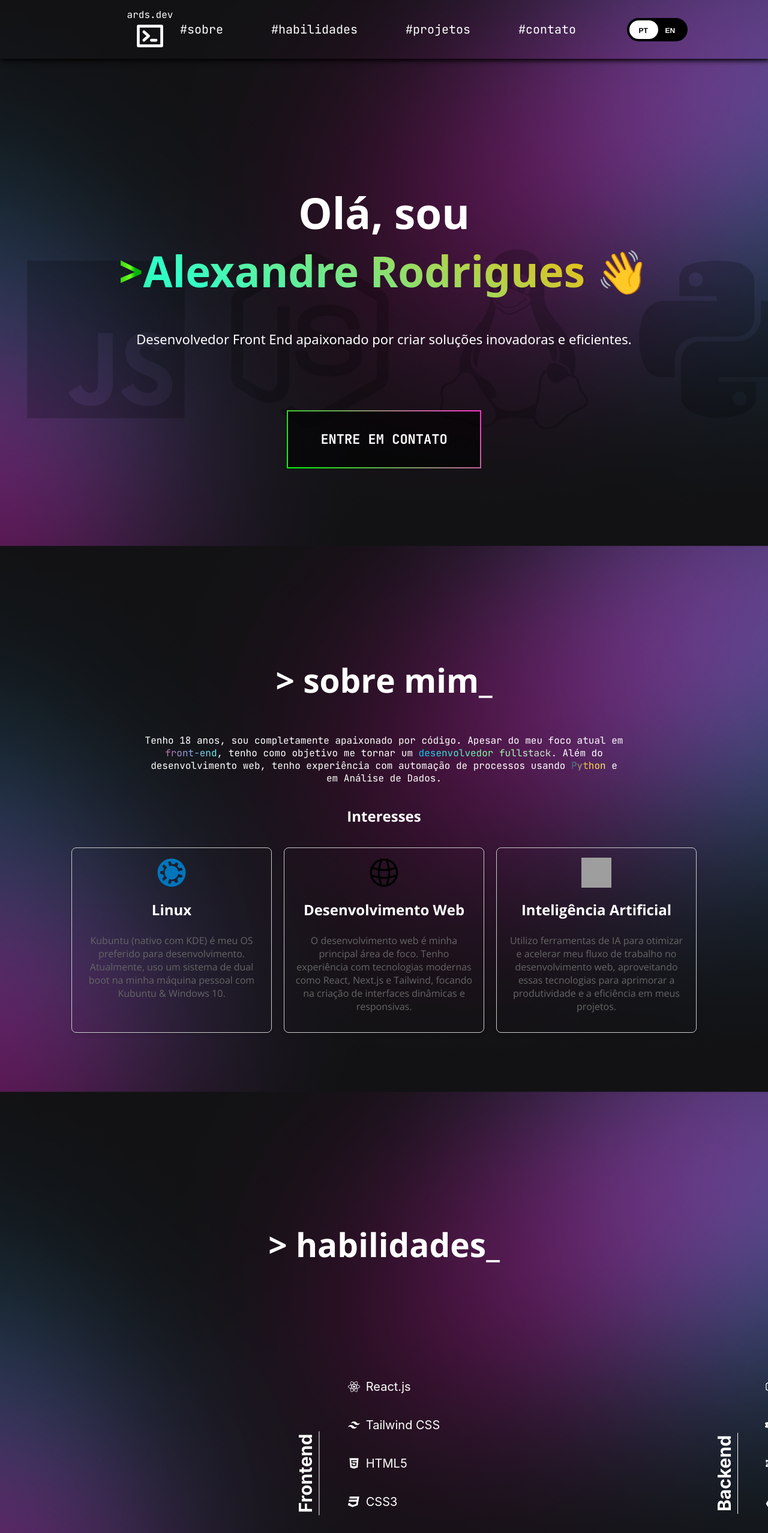
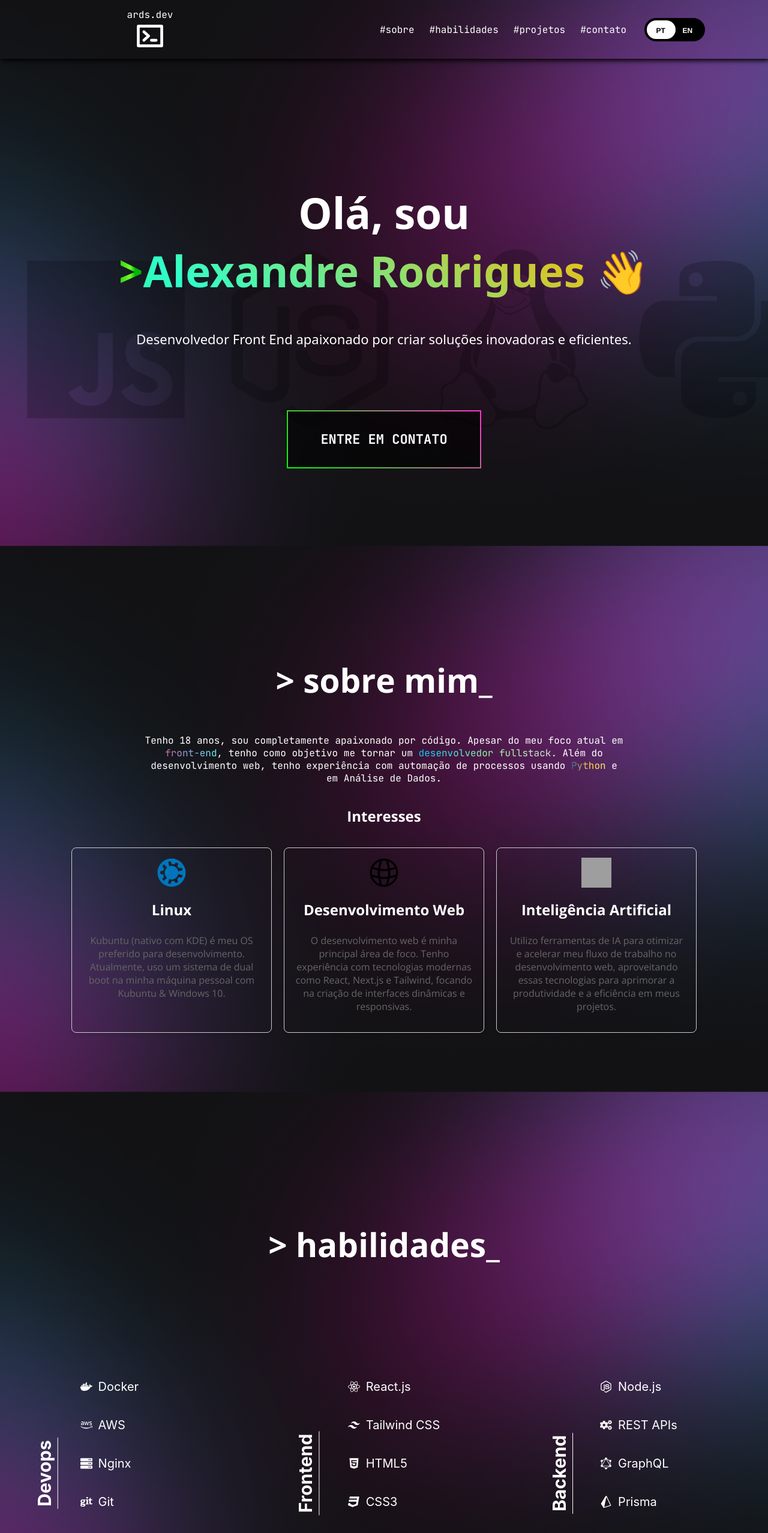
Before and after one commit to ardszsantos/portifolio, a React (Create React App) app: page / in a window 1280 px wide. Shown: the top 2556 px of the page at 60% size. Built offline with nearby package versions, Linux system fonts and the light colour scheme; grey boxes are pictures that could not be loaded.

Commit message:
feat: made the website 100% responsive before i start working on the missing 2 sections.

```diff
--- a/src/styles/about-me.css
+++ b/src/styles/about-me.css
@@ -63,11 +63,15 @@
   -webkit-text-fill-color: transparent;
 }
 
+
+
+
+
 @media (max-width: 800px) {
 
   .wrapper-two {
     display: flex;
-    margin-top: 20em;
+    margin-top: 10em;
     height: 100%;
     color: white;
     justify-content: center;
@@ -89,3 +93,21 @@
     gap: 20px;
   }
 }
+
+@media (max-width: 350px) {
+  .about-container h1 {
+    font-size: 34px;
+  }
+
+  .about-p {
+    width: 280px;
+    text-align: center;
+    font-size: 15px;
+  }
+
+  .about-cards {
+    padding: 20px 20px;
+    font-size: 20px;
+  }
+
+}
--- a/src/styles/card.css
+++ b/src/styles/card.css
@@ -26,3 +26,11 @@
   color: #666;
   text-align: center;
 }
+
+
+
+@media (max-width: 350px) {
+  .card-title {
+    font-size: 1rem;;
+  }
+}
--- a/src/styles/hero-page.css
+++ b/src/styles/hero-page.css
@@ -143,6 +143,8 @@
 }
 
 
-@media (max-width: 1069px) {
-
+@media (max-width: 350px) {
+  .text-container h1 {
+    font-size: 51px;
+  }
 }
--- a/src/styles/nav-bar.css
+++ b/src/styles/nav-bar.css
@@ -142,3 +142,22 @@
       z-index: 1000;
     }
 }
+
+
+@media (max-width: 350px) {
+  .navigation {
+    font-size: 12px;
+  }
+}
+
+
+@media (min-width: 800px) and (max-width: 1600px) {
+  .main-nav {
+    padding: 24px 100px 24px 200px;
+  }
+
+  .navigation {
+    font-size: 16px;
+    gap: 25px;
+  }
+}
--- a/src/styles/skills.css
+++ b/src/styles/skills.css
@@ -159,3 +159,17 @@
     align-items: center;
   }
 }
+
+
+@media (max-width: 350px) {
+  .container h1 {
+    font-size: 35px;
+  }
+}
+
+
+@media (min-width: 800px) and (max-width: 1600px) {
+  .skills-desc {
+    gap: 25px;
+  }
+}
```
